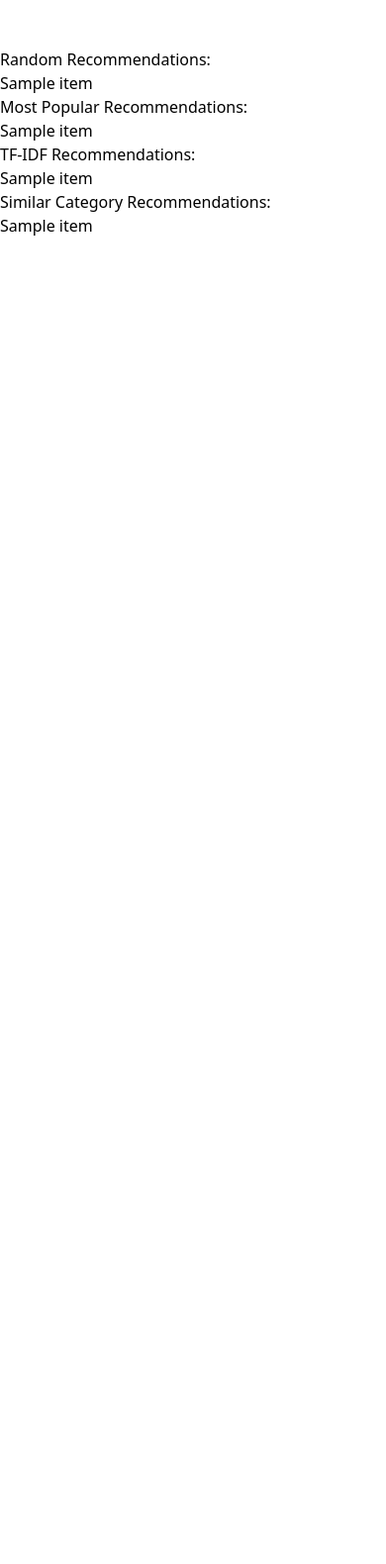
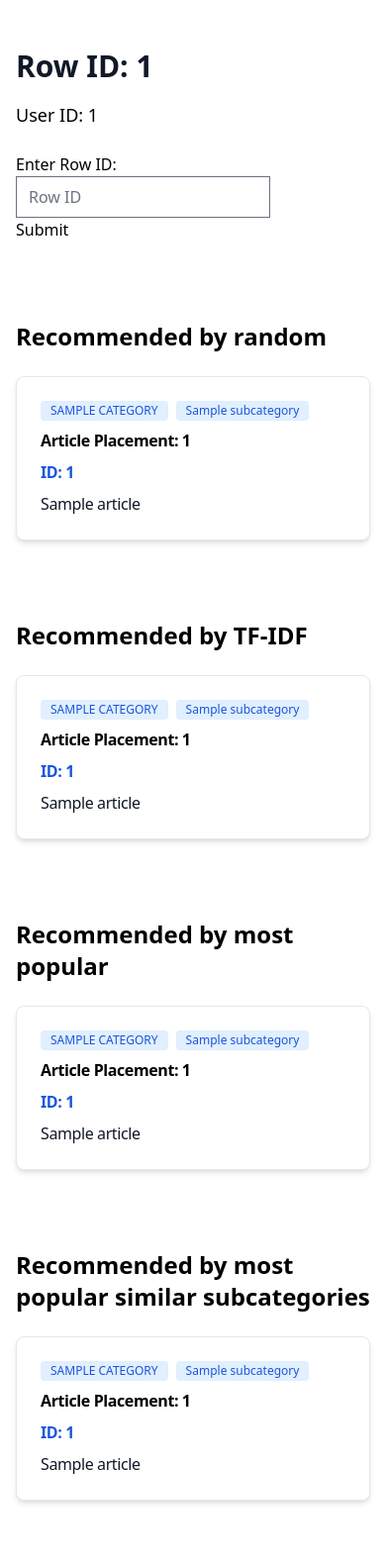
Before and after one commit to DanoCH-boop/rs_project, a Django app: template web/templates/recommendation.html in a window 390 px wide. Shown: the whole page at 99% size. Before the commit the page ends 238 px from the top, so only its background shows below. Run offline with Django 5.2, Linux system fonts and the light colour scheme; the template is opened without the code that fills it: most values are stand-ins (such as "Sample title", 1, 10 or a date in 2020); some libraries are stand-ins or nearby versions.

Commit message:
feat: repair non functional most popular recommend

```diff
--- a/web/algorithms/similiar_category_combinations.py
+++ b/web/algorithms/similiar_category_combinations.py
@@ -319,7 +319,7 @@ def find_sim_subcat(dictionary, category_str):
     return best_sim[0]
 
 
-def sim_cat_rec(beh_df, news_df, user_id='U81540'):
+def sim_cat_rec(beh_df, news_df, user_id='U81540', recommender=False):
     # Loading behaviors again so user can be foind
     beh_columns = ['ID', 'UserID', 'Time', 'History', 'Impression']
     beh_df_user = pd.read_csv('datasets/MINDsmall_dev/behaviors.tsv', sep='\t', names=beh_columns, usecols=[0, 1, 2, 3, 4])
@@ -339,7 +339,7 @@ def sim_cat_rec(beh_df, news_df, user_id='U81540'):
 
 
     # Get most popular articles of each category
-    result_df = most_popular_recommender(beh_df.head(1000), news_df, fav_cats)
+    result_df = most_popular_recommender(beh_df.head(1000), news_df, fav_cats, recommender)
 
     return result_df
 
--- a/web/mysite/urls.py
+++ b/web/mysite/urls.py
@@ -12,5 +12,5 @@ urlpatterns = [
     path('', index, name='index'),
     path('category/<slug:category>/', index, name='index_by_category'),
     path('evaluation', evaluation),
-	path('recommend/<slug:row_id>',recommend)
+	path('recommend/',recommend, name='recommend')
 ]
--- a/web/static/src/output.css
+++ b/web/static/src/output.css
@@ -1156,6 +1144,10 @@ input:checked + .toggle-bg {
   margin-bottom: 1.25rem;
 }
 
+.mb-6 {
+  margin-bottom: 1.5rem;
+}
+
 .mb-8 {
   margin-bottom: 2rem;
 }
@@ -1164,58 +1156,30 @@ input:checked + .toggle-bg {
   margin-left: 0.5rem;
 }
 
-.ml-3 {
-  margin-left: 0.75rem;
-}
-
-.mr-3 {
-  margin-right: 0.75rem;
+.mr-2 {
+  margin-right: 0.5rem;
 }
 
 .mt-2 {
   margin-top: 0.5rem;
 }
 
+.mt-20 {
+  margin-top: 5rem;
+}
+
 .mt-4 {
   margin-top: 1rem;
 }
 
-.mb-6 {
-  margin-bottom: 1.5rem;
-}
-
-.mr-4 {
-  margin-right: 1rem;
-}
-
-.mt-7 {
-  margin-top: 1.75rem;
+.mt-6 {
+  margin-top: 1.5rem;
 }
 
 .mt-8 {
   margin-top: 2rem;
 }
 
-.ml-4 {
-  margin-left: 1rem;
-}
-
-.mr-2 {
-  margin-right: 0.5rem;
-}
-
-.mt-12 {
-  margin-top: 3rem;
-}
-
-.mt-20 {
-  margin-top: 5rem;
-}
-
-.mt-6 {
-  margin-top: 1.5rem;
-}
-
 .block {
   display: block;
 }
@@ -1284,8 +1240,12 @@ input:checked + .toggle-bg {
   width: 100%;
 }
 
-.w-16 {
-  width: 4rem;
+.max-w-2xl {
+  max-width: 42rem;
+}
+
+.max-w-md {
+  max-width: 28rem;
 }
 
 .max-w-screen-sm {
@@ -1296,16 +1256,20 @@ input:checked + .toggle-bg {
   max-width: 1280px;
 }
 
-.max-w-2xl {
-  max-width: 42rem;
-}
-
 .flex-1 {
   flex: 1 1 0%;
 }
 
 .flex-shrink {
   flex-shrink: 1;
+}
+
+.table-auto {
+  table-layout: auto;
+}
+
+.border-collapse {
+  border-collapse: collapse;
 }
 
 .-translate-x-full {
@@ -1746,24 +1690,24 @@ input:checked + .toggle-bg {
   color: rgb(107 114 128 / var(--tw-text-opacity));
 }
 
+.text-gray-800 {
+  --tw-text-opacity: 1;
+  color: rgb(31 41 55 / var(--tw-text-opacity));
+}
+
+.text-gray-900 {
+  --tw-text-opacity: 1;
+  color: rgb(17 24 39 / var(--tw-text-opacity));
+}
+
+.text-white {
+  --tw-text-opacity: 1;
+  color: rgb(255 255 255 / var(--tw-text-opacity));
+}
+
 .text-gray-700 {
   --tw-text-opacity: 1;
   color: rgb(55 65 81 / var(--tw-text-opacity));
-}
-
-.text-gray-800 {
-  --tw-text-opacity: 1;
-  color: rgb(31 41 55 / var(--tw-text-opacity));
-}
-
-.text-gray-900 {
-  --tw-text-opacity: 1;
-  color: rgb(17 24 39 / var(--tw-text-opacity));
-}
-
-.text-white {
-  --tw-text-opacity: 1;
-  color: rgb(255 255 255 / var(--tw-text-opacity));
 }
 
 .antialiased {
--- a/web/templates/article-box.html
+++ b/web/templates/article-box.html
@@ -7,7 +7,7 @@
                       {{article.Subcategory}}</span>
     </div>
     <h2 class="mb-2 text-2xl font-bold tracking-tight text-gray-900 dark:text-white"><a
-            href="{% url 'detail' article.ID %}">{{article.Headline}}</a>
+            href="{% url 'detail' article.ID %}">{{article.Title}}</a>
     </h2>
     <p class="mb-5 font-light text-gray-500 dark:text-gray-400">{{article.Abstract}}</p>
     <div class="flex justify-between items-center">
--- a/web/templates/detail.html
+++ b/web/templates/detail.html
@@ -31,9 +31,6 @@
             {% endfor %}
         </div>
 
-        <h2 class="text-2xl font-bold mt-20">Recommended by tf idf</h2>
-        todo
-
     </div>
 </main>
 {% endblock content %}
--- /dev/null
+++ b/web/templates/recommend-article-box.html
@@ -0,0 +1,15 @@
+<article
+        class="p-6 bg-white rounded-lg border border-gray-200 shadow-md dark:bg-gray-800 dark:border-gray-700">
+    <div class="flex gap-2 items-center mb-2 text-gray-500">
+                  <span class="bg-blue-100 uppercase text-blue-700 text-xs font-medium inline-flex items-center px-2.5 py-0.5 rounded dark:bg-primary-200 dark:text-primary-800">
+                      {{article.Category}}</span>
+        <span class="bg-blue-100 text-blue-700 text-xs font-medium inline-flex items-center px-2.5 py-0.5 rounded dark:bg-primary-200 dark:text-primary-800">
+                      {{article.Subcategory}}</span>
+    </div>
+    <h1 class="mb-2 text-l font-bold tracking-tight  dark:text-white">Article Placement: {{index }}
+    </h1>
+    <h1 class="mb-2 text-l font-bold tracking-tight text-blue-700 dark:text-white">ID: {{article.ID}}
+    </h1>
+    <h2 class=" text-l  tracking-tight text-gray-900 dark:text-white">{{article.Title}}
+    </h2>
+</article>
--- a/web/templates/recommendation.html
+++ b/web/templates/recommendation.html
@@ -1,38 +1,73 @@
 {% extends "_base.html" %}
 
-{% block title %}Article: {{ article.Headline }}{% endblock %}
+{% block title %}Row: {{ row.id }}{% endblock %}
 
 {% block content %}
 <main class="pt-8 pb-16 lg:pt-16 lg:pb-24 bg-white dark:bg-gray-900 antialiased">
-    <ul>
-        <li>Random Recommendations:
-            <ul>
-                {% for item in result.random %}
-                    <li>{{ item }}</li>
-                {% endfor %}
-            </ul>
-        </li>
-        <li>Most Popular Recommendations:
-            <ul>
-                {% for item in result.most_popular %}
-                    <li>{{ item }}</li>
-                {% endfor %}
-            </ul>
-        </li>
-        <li>TF-IDF Recommendations:
-            <ul>
-                {% for item in result.td_idf %}
-                    <li>{{ item }}</li>
-                {% endfor %}
-            </ul>
-        </li>
-        <li>Similar Category Recommendations:
-            <ul>
-                {% for item in result.sim_cat %}
-                    <li>{{ item }}</li>
-                {% endfor %}
-            </ul>
-        </li>
-    </ul>
+    <div class="px-4 mx-auto max-w-screen-xl ">
+        <article
+                class="mx-auto w-full max-w-2xl format format-sm sm:format-base lg:format-lg format-blue dark:format-invert">
+
+            <header class="mb-4 lg:mb-6 not-format">
+                <h1 class="mb-4 text-3xl font-extrabold leading-tight text-gray-900 lg:mb-6 lg:text-4xl dark:text-white">
+                    Row ID: {{row.id}}</h1>
+            </header>
+            <p class="text-lg mb-6">User ID: {{row.userid}}</p>
+
+            <div className="max-w-md mx-auto">
+                <form className="bg-white shadow-md rounded px-8 pt-6 pb-8 mb-4" action="{% url 'recommend' %}" method="GET">
+                    <div className="mb-4">
+                        <label className="block text-gray-700 text-sm font-bold mb-2" htmlFor="row_id">Enter Row ID:</label>
+                        <input className="shadow appearance-none border rounded w-full py-2 px-3 text-gray-700 leading-tight focus:outline-none focus:shadow-outline" id="row_id" name="row_id" type="text" placeholder="Row ID">
+                    </div>
+                    <div className="flex items-center justify-between">
+                        <button className="bg-blue-500 hover:bg-blue-700 text-white font-bold py-2 px-4 rounded focus:outline-none focus:shadow-outline" type="submit">
+                            Submit
+                        </button>
+                    </div>
+                </form>
+            </div>
+
+        </article>
+
+        <div className="flex flex-center">
+
+        </div>
+
+        <h2 class="text-2xl font-bold mt-20">Recommended by random</h2>
+
+        <div class="grid gap-8 lg:grid-cols-3 mt-6">
+            {% for index, article in recommended_articles.random %}
+                {% include "recommend-article-box.html" with index=index %}
+            {% endfor %}
+        </div>
+
+        <h2 class="text-2xl font-bold mt-20">Recommended by TF-IDF</h2>
+
+        <div class="grid gap-8 lg:grid-cols-3 mt-6">
+            {% for index, article in recommended_articles.td_idf %}
+                {% include "recommend-article-box.html" with index=index %}
+            {% endfor %}
+        </div>
+
+
+        <h2 class="text-2xl font-bold mt-20">Recommended by most popular</h2>
+
+        <div class="grid gap-8 lg:grid-cols-3 mt-6">
+            {% for index, article in recommended_articles.most_popular %}
+                {% include "recommend-article-box.html" with index=index %}
+            {% endfor %}
+        </div>
+
+        <h2 class="text-2xl font-bold mt-20">Recommended by most popular similar subcategories</h2>
+
+        <div class="grid gap-8 lg:grid-cols-3 mt-6">
+            {% for index, article in recommended_articles.sim_cat %}
+                {% include "recommend-article-box.html" with index=index %}
+            {% endfor %}
+        </div>
+
+    </div>
+
 </main>
 {% endblock content %}
```
Also changed, not shown: other parts of web/static/src/output.css (+39 -170 lines), web/algorithms/most_popular_recommender.py (+13 -10 lines), web/algorithms/naive_rec.py (+10 -7 lines), web/algorithms/recommender.py (+20 -22 lines), web/mysite/views.py (+18 -8 lines).
